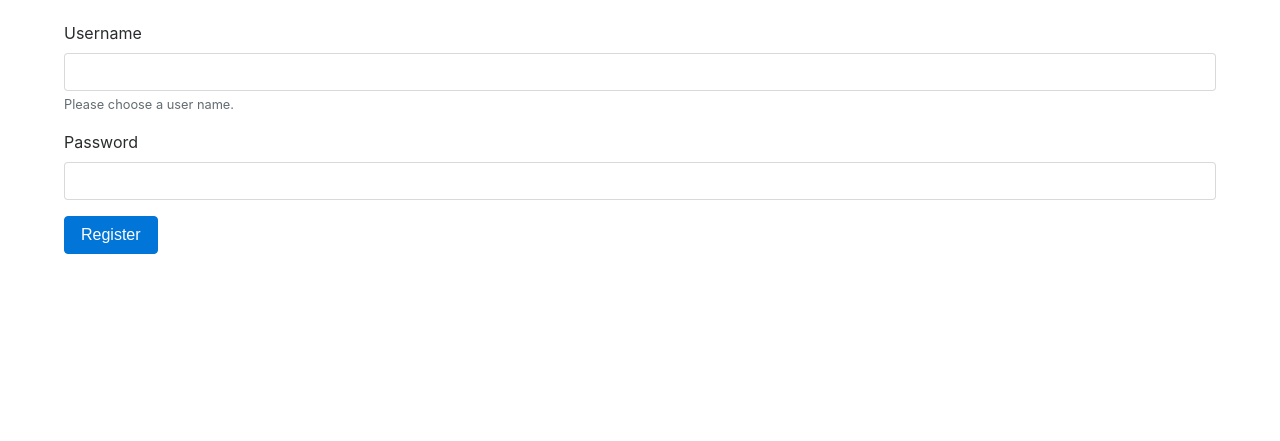
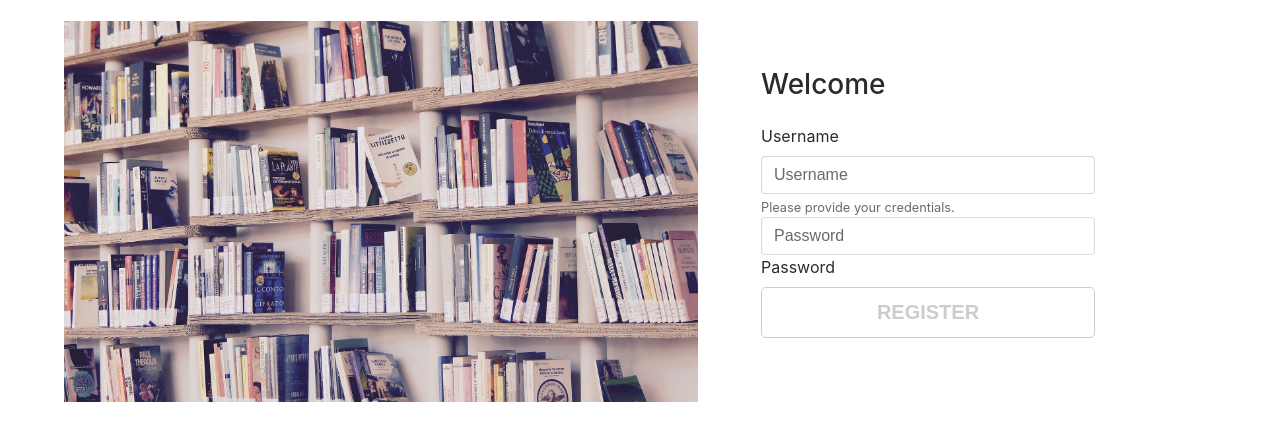
Before and after one commit to ALee008/project1, a Flask app: page /register in a window 1280 px wide. Shown: the part 57-498 px from the top of the page. Run offline with Flask 2, Linux system fonts and the light colour scheme; parts of the project's set-up code (start-up, migrations or seed data) failed here and were passed over; some libraries are stand-ins or nearby versions.

```diff
--- a/application.py
+++ b/application.py
@@ -45,14 +45,20 @@ def index():
 
 @app.route("/register")
 def register():
-    return render_template("register.html")
+    return render_template("register.html",
+                           message="Welcome",
+                           method="commit_register",
+                           button_label="Register",
+                           title="Register")
 
 
 @app.route("/commit_register", methods=["POST"])
 def commit_register():
     name = request.form.get("username")
     if db.execute("SELECT name FROM users WHERE name = :name", {"name": name}).rowcount == 1:
-        return f"Username {name} already exists."
+        return render_template("message_for_user.html",
+                               title="Oops...",
+                               message=f"User {name} already exists.")
     try:
         user_input_pw_hash = hash_pw(request.form.get("password"))
     except ValueError as v:
@@ -61,12 +67,17 @@ def commit_register():
     db.execute("INSERT INTO users (name, password) VALUES (:name, :password)", {"name": name,
                                                                                 "password": user_input_pw_hash})
     db.commit()
-    return render_template("message_for_user.html", title="Success", message="Thank you for your registration.")
+    return render_template("message_for_user.html", title="Success",
+                           message="Thank you for your registration. Please log in to use our features.")
 
 
 @app.route("/login", methods=["GET"])
 def login():
-    return render_template("login.html", link="commit_login")
+    return render_template("login.html",
+                           message="Welcome",
+                           method="commit_login",
+                           button_label="Sign In",
+                           title="Login")
 
 
 @app.route("/commit_login", methods=["POST"])
@@ -77,7 +88,8 @@ def commit_login():
         return render_template("message_for_user.html", title="Error", message="Password is empty.")
 
     if db.execute("SELECT * FROM users WHERE name = :name", {"name": name}).rowcount == 0:
-        return render_template("message_for_user.html", title="Error", message="User not found.")
+        return render_template("message_for_user.html", title="Oops..."
+                               , message="User name not found. If you're new, consider registering to our site.")
 
     # returns sqlalchemy RowProxy
     db_pw_hash = db.execute("SELECT password FROM users WHERE name = :name", {"name": name}).fetchone()
@@ -86,10 +98,11 @@ def commit_login():
         session['user_id'] = db.execute("SELECT user_id FROM users WHERE name = :name", {"name": name}).fetchone()[0]
         session['username'] = name
         session['logged_in'] = True
-        return render_template("message_for_user.html", title="Success",
+        return render_template("message_for_user.html", title=f"Welcome {name}!",
                                message="Login successful. You can now search books and view your submitted reviews.")
     else:
-        return render_template("message_for_user.html", title="Error", message="Incorrect password.")
+        return render_template("message_for_user.html", title="Oops...",
+                               message="Incorrect password.")
 
 
 @app.route('/logout')
--- /dev/null
+++ b/resource.py
@@ -0,0 +1 @@
+api_key = "YrWMF6r85I3sImeLzdg"
--- a/templates/layout.html
+++ b/templates/layout.html
@@ -28,7 +28,7 @@
           <a class="nav-link" href="{{ url_for('my_reviews') }}">My Reviews</a>
         </li>
           <li class="nav-item">
-          <a class="nav-link" href="{{ url_for('logout') }}">Logout</a>
+          <a class="nav-link" href="{{ url_for('logout') }}">Logout - {{ session.get('username') }}</a>
         </li>
           {% else %}
           <li class="nav-item">
--- a/templates/layout_credentials.html
+++ b/templates/layout_credentials.html
@@ -1,22 +1,42 @@
 {% extends "layout.html" %}
+
 <html lang="en">
 <head>
+  <link rel="stylesheet" href="login.css">
     <meta charset="UTF-8">
-    <title>{% block title %}{% endblock %}</title>
-    <link rel="stylesheet" href="https://stackpath.bootstrapcdn.com/bootstrap/4.4.1/css/bootstrap.min.css" integrity="sha384-Vkoo8x4CGsO3+Hhxv8T/Q5PaXtkKtu6ug5TOeNV6gBiFeWPGFN9MuhOf23Q9Ifjh" crossorigin="anonymous">
+    <title>{% block title %} {{ title }} {% endblock %}</title>
 </head>
+{% block body %}
+<div class="view" style="background-image: url('../static/books.jpg'); background-repeat: no-repeat; background-size: 55% 100%; background-position: left center;">
+<div class="container-fluid">
+  <div class="row no-gutter">
+    <div class="d-none d-md-flex col-md-4 col-lg-6 bg-image"></div>
+    <div class="col-md-8 col-lg-6">
+      <div class="login d-flex align-items-center py-5">
+        <div class="container">
+          <div class="row">
+            <div class="col-md-9 col-lg-8 mx-auto">
+              <h3 class="login-heading mb-4">{{ message }}</h3>
+              <form action="{{ method }}" method="post">
+                <div class="form-label-group">
+                  <label for="username">Username</label>
+                  <input type="text" id="username" name="username" class="form-control" placeholder="Username" required>
+                  <small id="username_help" class="form-text text-muted">Please provide your credentials.</small>
+                </div>
 
-  <div class="form-group">
-    <label for="username">Username</label>
-    <input type="text" class="form-control" name="username" id="username" aria-describedby="username">
-    <small id="username_help" class="form-text text-muted">{% block message %}{% endblock %}</small>
+                <div class="form-label-group">
+                  <input type="password" id="password" name="password" class="form-control" placeholder="Password" required>
+                  <label for="password">Password</label>
+                </div>
+                <button class="btn btn-lg btn-outline-secondary btn-block btn-login text-uppercase font-weight-bold mb-2" type="submit">
+                    {{ button_label }}</button>
+              </form>
+            </div>
+          </div>
+        </div>
+      </div>
+    </div>
   </div>
-  <div class="form-group">
-    <label for="password">Password</label>
-    <input type="password" class="form-control" name="password" id="password">
-  </div>
-    <button type="submit" class="btn btn-primary">Login</button>
-
-
-
+</div>
+{% endblock %}
 </html>
--- a/templates/register.html
+++ b/templates/register.html
@@ -1,22 +1,3 @@
-{% extends "layout.html" %}
+{% extends "layout_credentials.html" %}
 <html lang="en">
-<head>
-    <meta charset="UTF-8">
-    <title>{% block title %} Register {% endblock %}</title>
-</head>
-{% block body %}
-<form action="{{ url_for('commit_register') }}" method="post">
-  <div class="form-group">
-    <label for="username">Username</label>
-    <input type="text" class="form-control" name="username" id="username" aria-describedby="username">
-    <small id="username_help" class="form-text text-muted">Please choose a user name.</small>
-  </div>
-  <div class="form-group">
-    <label for="password">Password</label>
-    <input type="password" class="form-control" name="password" id="password">
-  </div>
-    <button type="submit" class="btn btn-primary">Register</button>
-</form>
-{% endblock %}
-
 </html>
--- a/templates/search.html
+++ b/templates/search.html
@@ -9,7 +9,7 @@
   <div class="search-container">
     <form action="{{ url_for('get_books') }}" method="post">
       <input type="text" placeholder="Search..." name="search">
-        <button type="button" class="btn btn-outline-secondary btn-sm">Go!</button>
+        <button class="btn btn-outline-secondary btn-sm">Go!</button>
 
     </form>
       <small id="username_help" class="form-text text-muted">{{ message }}</small>
```
Also changed, not shown: templates/login.html (+1 -38 lines), 1 other file.
